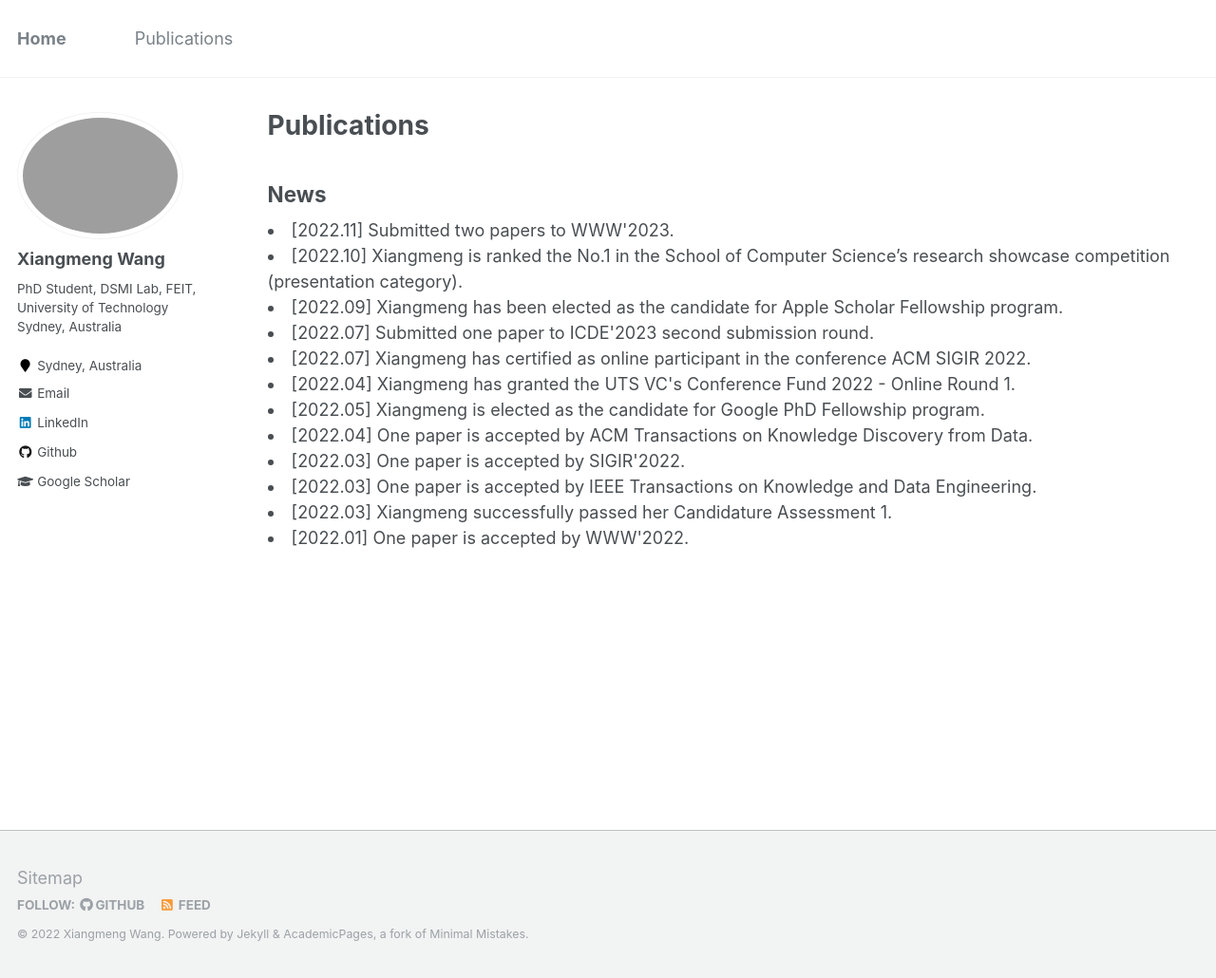
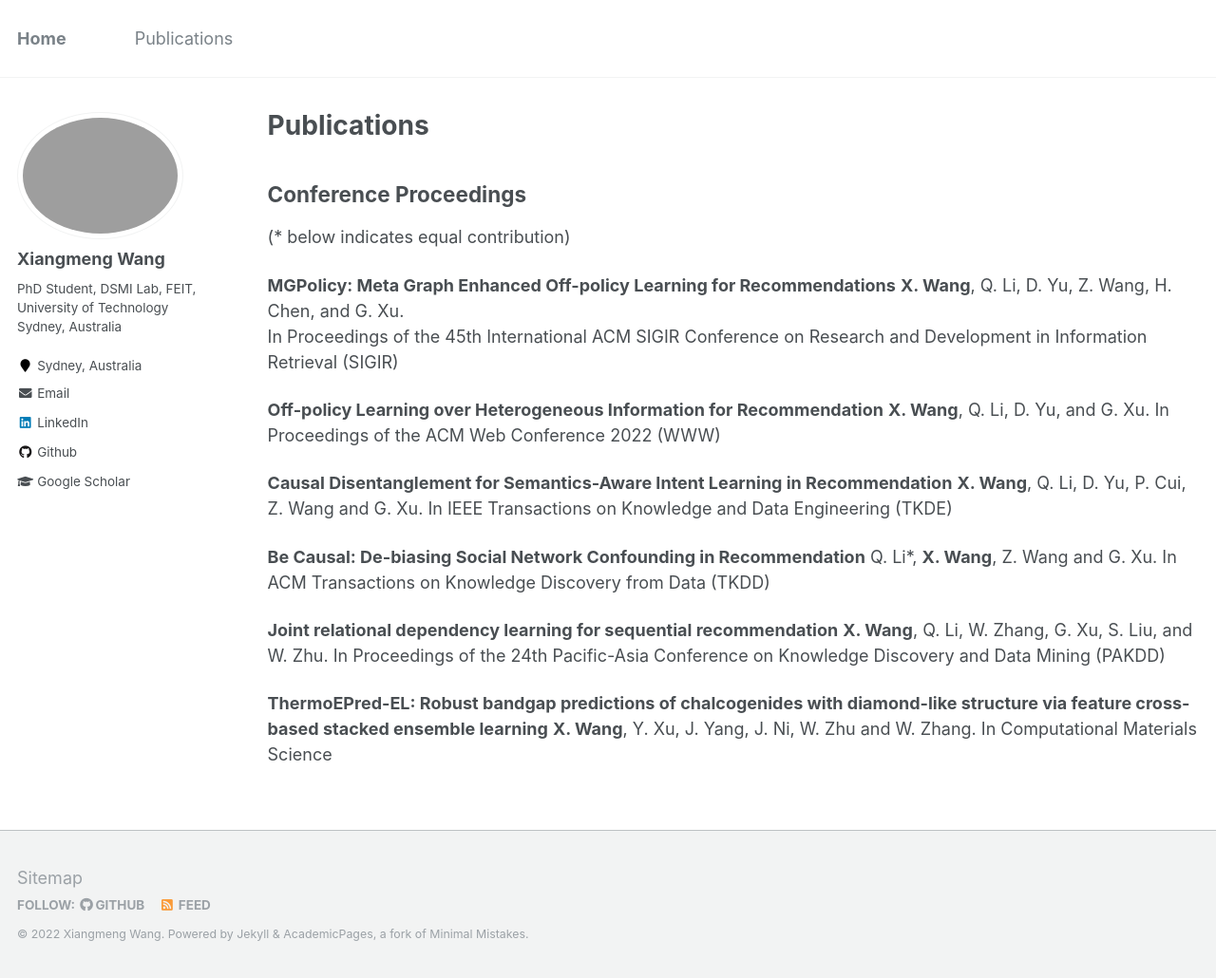
Before and after one commit to Chrystalii/homepage, a Jekyll site: the page built from _pages/publications.md, in a window 1280 px wide and 1030 px high. Shown: the whole window at 95% size. Built offline with Jekyll 4.4.1, drawn with Linux system fonts in a browser that asks for light colours.

Commit message:
Add files via upload

```diff
--- a/_pages/publications.md
+++ b/_pages/publications.md
@@ -15,17 +15,30 @@ author_profile: true
   {% include archive-single.html %}
 {% endfor %} -->
 
-News
+Conference Proceedings
 ------
-<li>[2022.11] Submitted two papers to WWW'2023. </li>
-<li>[2022.10] Xiangmeng is ranked the No.1 in the School of Computer Science’s research showcase competition (presentation category).</li>
-<li>[2022.09] Xiangmeng has been elected as the candidate for Apple Scholar Fellowship program.</li>
-<li>[2022.07] Submitted one paper to ICDE'2023 second submission round.</li>
-<li>[2022.07] Xiangmeng has certified as online participant in the conference ACM SIGIR 2022.</li>
-<li>[2022.04] Xiangmeng has granted the UTS VC's Conference Fund 2022 - Online Round 1.</li>
-<li>[2022.05] Xiangmeng is elected as the candidate for Google PhD Fellowship program.</li>
-<li>[2022.04] One paper is accepted by ACM Transactions on Knowledge Discovery from Data.</li>
-<li>[2022.03] One paper is accepted by SIGIR'2022.</li>
-<li>[2022.03] One paper is accepted by IEEE Transactions on Knowledge and Data Engineering.</li>
-<li>[2022.03] Xiangmeng successfully passed her Candidature Assessment 1.</li>
-<li>[2022.01] One paper is accepted by WWW'2022.</li>
+(\* below indicates equal contribution)
+
+<strong>MGPolicy: Meta Graph Enhanced Off-policy Learning for Recommendations</strong>
+<strong>X. Wang</strong>, Q. Li, D. Yu, Z. Wang, H. Chen, and G. Xu.
+In Proceedings of the 45th International ACM SIGIR Conference on Research and Development in Information Retrieval (SIGIR)
+
+<strong>Off-policy Learning over Heterogeneous Information for Recommendation</strong>
+<strong>X. Wang</strong>, Q. Li, D. Yu, and G. Xu.
+In Proceedings of the ACM Web Conference 2022 (WWW)
+
+<strong>Causal Disentanglement for Semantics-Aware Intent Learning in Recommendation</strong>
+<strong>X. Wang</strong>, Q. Li, D. Yu, P. Cui, Z. Wang and G. Xu.
+In IEEE Transactions on Knowledge and Data Engineering (TKDE)
+
+<strong>Be Causal: De-biasing Social Network Confounding in Recommendation</strong>
+Q. Li\*, <strong>X. Wang</strong>, Z. Wang and G. Xu.
+In ACM Transactions on Knowledge Discovery from Data (TKDD)
+
+<strong>Joint relational dependency learning for sequential recommendation</strong>
+<strong>X. Wang</strong>, Q. Li, W. Zhang, G. Xu, S. Liu, and W. Zhu.
+In Proceedings of the 24th Pacific-Asia Conference on Knowledge Discovery and Data Mining (PAKDD)
+
+<strong>ThermoEPred-EL: Robust bandgap predictions of chalcogenides with diamond-like structure via feature cross-based stacked ensemble learning</strong>
+<strong>X. Wang</strong>, Y. Xu, J. Yang, J. Ni, W. Zhu and W. Zhang.
+In Computational Materials Science
```
